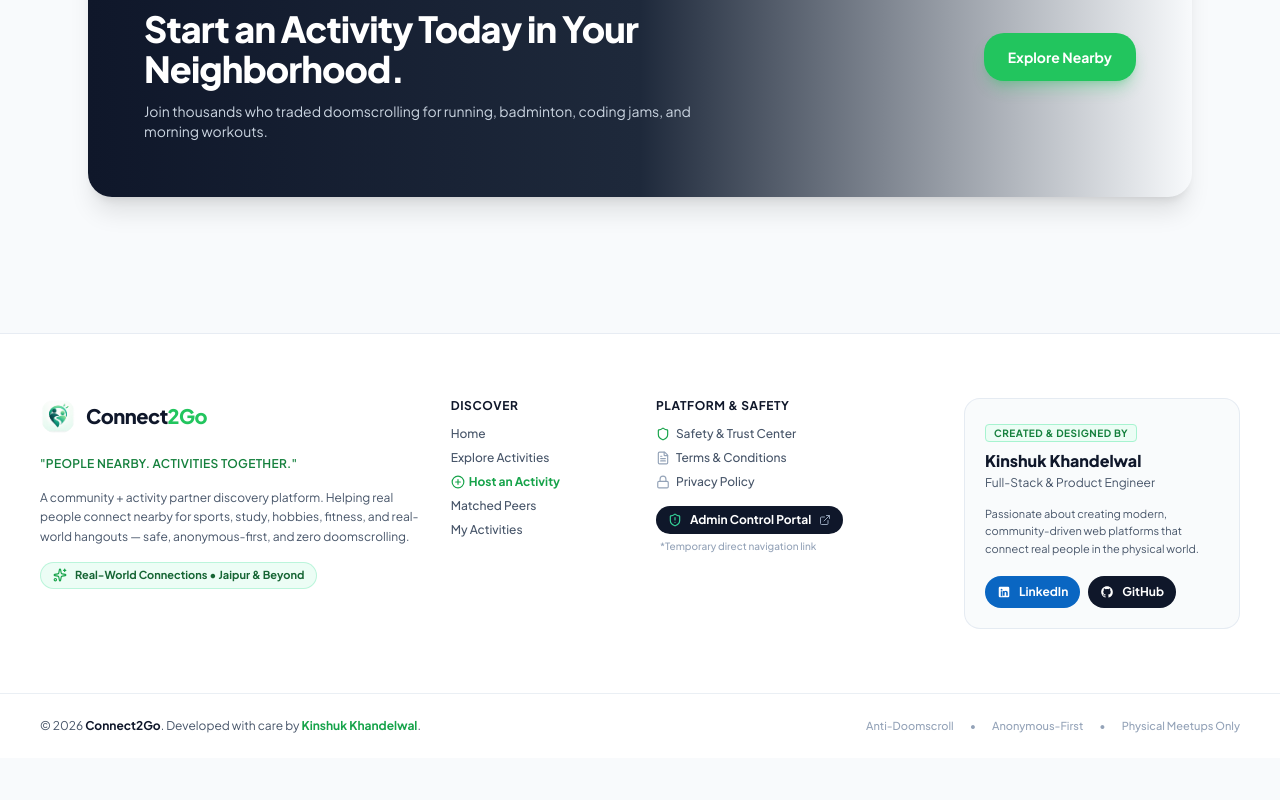
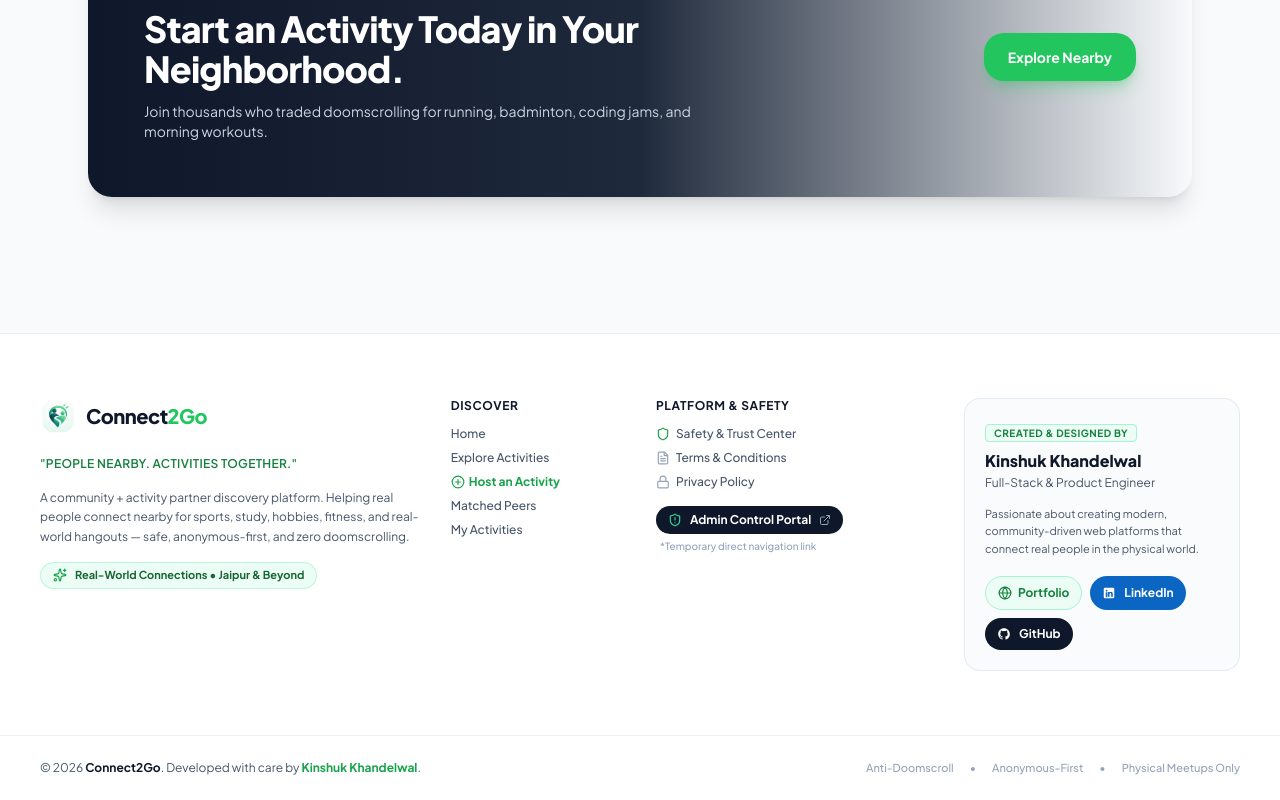
Before and after one commit to KINSHUKHERE/Connect2Go, a React (Vite) app in the folder frontend/: page / in a window 1280 px wide. Shown: the part 2263-3063 px from the top of the page. Before the commit the page ends 3021 px from the top, so only its background shows below. Built offline with nearby package versions, Linux system fonts and the light colour scheme; no server answers.

Commit message:
feat(footer): update creator portfolio link to https://kinshukkhandelwal.qzz.io/

```diff
--- a/frontend/src/components/layout/Footer.jsx
+++ b/frontend/src/components/layout/Footer.jsx
@@ -10,7 +10,8 @@ import {
   FileText,
   Lock,
   Sparkles,
-  MapPin
+  MapPin,
+  Globe
 } from 'lucide-react';
 
 export function Footer({
@@ -180,7 +181,18 @@ export function Footer({
             </p>
 
             {/* Social Links */}
-            <div className="flex flex-col sm:flex-row gap-2 pt-1">
+            <div className="flex flex-wrap gap-2 pt-1">
+              {/* Portfolio Button */}
+              <a
+                href="https://kinshukkhandelwal.qzz.io/"
+                target="_blank"
+                rel="noopener noreferrer"
+                className="inline-flex items-center gap-1.5 px-3 py-2 bg-brand-50 hover:bg-brand-100 text-brand-700 border border-brand-200 rounded-xl text-xs font-bold shadow-xs transition-all hover:shadow"
+              >
+                <Globe className="w-3.5 h-3.5" />
+                <span>Portfolio</span>
+              </a>
+
               {/* LinkedIn Button */}
               <a
                 href="https://www.linkedin.com/in/kinshuk-khandelwal-43024b290/"
@@ -217,7 +229,7 @@ export function Footer({
         <p>
           © 2026 <span className="font-bold text-dark-text">Connect2Go</span>. Developed with care by{' '}
           <a
-            href="https://www.linkedin.com/in/kinshuk-khandelwal-43024b290/"
+            href="https://kinshukkhandelwal.qzz.io/"
             target="_blank"
             rel="noopener noreferrer"
             className="font-bold text-brand-600 hover:underline"
```
Also changed, not shown: 1 other file (tests, documents, lock files or other folders).
